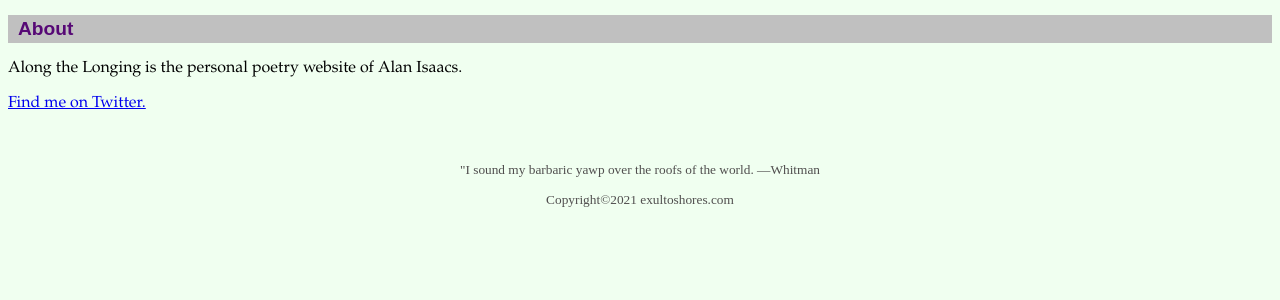
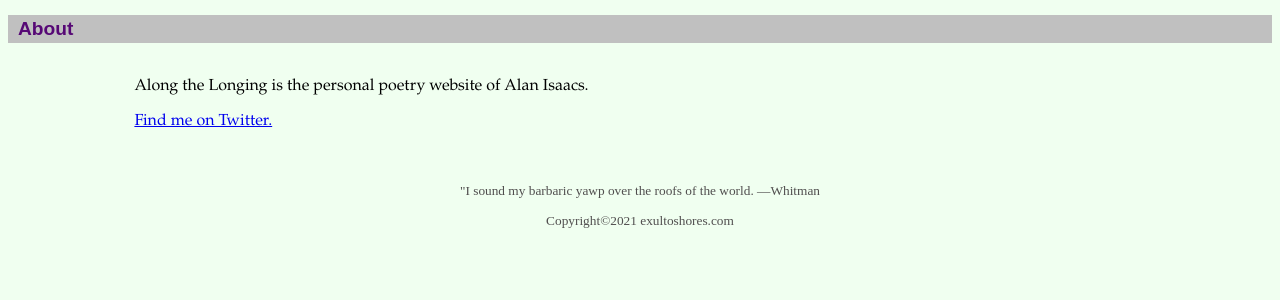
Before and after one commit to alanisaacs/alongthelonging, a Flask app: page /about in a window 1280 px wide. Shown: the part 78-378 px from the top of the page. Run offline with Flask 2, Linux system fonts and the light colour scheme.

Commit message:
Add articles to views

```diff
--- a/aphorisms/templates/aphorisms.html
+++ b/aphorisms/templates/aphorisms.html
@@ -4,6 +4,7 @@
 
 <div class=bar_header>Aphorisms for the Neurodivergent</div>
 
+<div class=article>
     <h3>THIS IS AWARENESS</h3>
     <p>Stop</p>
     <p>Sit quietly</p>
@@ -47,6 +48,7 @@
     <p>watching</p>
     <p>what you do</p>
 
+</div>
 
 
 <!--
--- a/engine/templates/aphidism.html
+++ b/engine/templates/aphidism.html
@@ -3,6 +3,8 @@
 {% block content %}
 
 <div class=bar_header>Engine: Aphidism</div>
+
+<div class=article>
 
     <p>Here is a collection of aphidisms (a sort of aphorisms) I have found helpful. I call them "aphidisms"
         because I have a tendency to stir up the letters in words and make them into other words,
@@ -61,4 +63,6 @@
         news. It was January 6, 2021.
     </p>
 
+</div>
+
 {% endblock %}
--- a/engine/templates/cut_your_gibberish.html
+++ b/engine/templates/cut_your_gibberish.html
@@ -3,6 +3,8 @@
 {% block content %}
 
 <div class=bar_header>Engine: Cut Your Gibberish</div>
+
+<div class=article>
 
     <p>The following is an unpublished (except for here) poem.
   It began as a construction of lines from the Oxford English Dictionary
@@ -49,4 +51,6 @@
     allowing  the substance to glide<br />
     shearing  pain away from irony</p>
 
+</div>
+
 {% endblock %}
--- a/engine/templates/engine.html
+++ b/engine/templates/engine.html
@@ -3,6 +3,8 @@
 {% block content %}
 
 <div class=bar_header>Engine</div>
+
+<div class=article>
 
     <p>Engines generate material for the poet to work with.</p>
     <p>Eventually you'll be able to create your own engine here.</p>
@@ -12,4 +14,6 @@
         <li><a href="/engine/gib">Cut Your Gibberish</a></li>
     </ul>
 
+</div>
+
 {% endblock %}
--- a/poems/templates/den_of_quills.html
+++ b/poems/templates/den_of_quills.html
@@ -3,6 +3,8 @@
 {% block content %}
 
 <div class=bar_header>Poems</div>
+
+<div class=article>
 
     <p>The following was published in <em>Hawai'i Pacific Review</em>, Volume 26, 2012.</p>
     <p>Republished by permission.</p>
@@ -40,4 +42,6 @@
       Words of tears fall from my mouth of eyes.<br>
     </p>
 
+</div>
+
 {% endblock %}
--- a/poems/templates/poems.html
+++ b/poems/templates/poems.html
@@ -3,6 +3,9 @@
 {% block content %}
 
 <div class=bar_header>Poems</div>
+
+<div class=article>
+
     <h3>Online: Published in <em>Connotation Press</em>: Issue V, Volume V: 2014</h3>
     <ul>
       <li><a href="http://www.connotationpress.com/poetry/2137-alan-isaacs-poetry">To Have to Hunt for Food</a></li>
@@ -13,4 +16,6 @@
       <li><a href="/poems/den_of_quills">Den of Quills</a></li>
     </ul>
 
+</div>
+
 {% endblock %}
--- a/static/styles_all.css
+++ b/static/styles_all.css
@@ -64,6 +64,17 @@ table, th, td {
   /* none */
 }
 
+/* ======= Single article view ======= */
+.article {
+  padding: 3px 10% 3px;
+}
+
+.article > h1 {
+  /* color variable defined in site css */
+  color: var(--main-title-color);
+}
+
+
 /* ======= Subheaders ======= */
 
 .bar_header {
@@ -83,6 +94,7 @@ table, th, td {
 }
 
 /* ======= Form buttons ======= */
+
 .button {
   background-color: black;
   border-radius: 4px;
--- a/templates/about.html
+++ b/templates/about.html
@@ -4,8 +4,12 @@
 
 <div class=bar_header>About</div>
 
-<p>Along the Longing is the personal poetry website of Alan Isaacs.</p>
+<div class=article>
 
-<p><a href="https://twitter.com/isaacsalan">Find me on Twitter.</a></p>
+    <p>Along the Longing is the personal poetry website of Alan Isaacs.</p>
+
+    <p><a href="https://twitter.com/isaacsalan">Find me on Twitter.</a></p>
+
+</div>
 
 {% endblock %}
```
Lines whose indentation alone changed are shown as unchanged.
